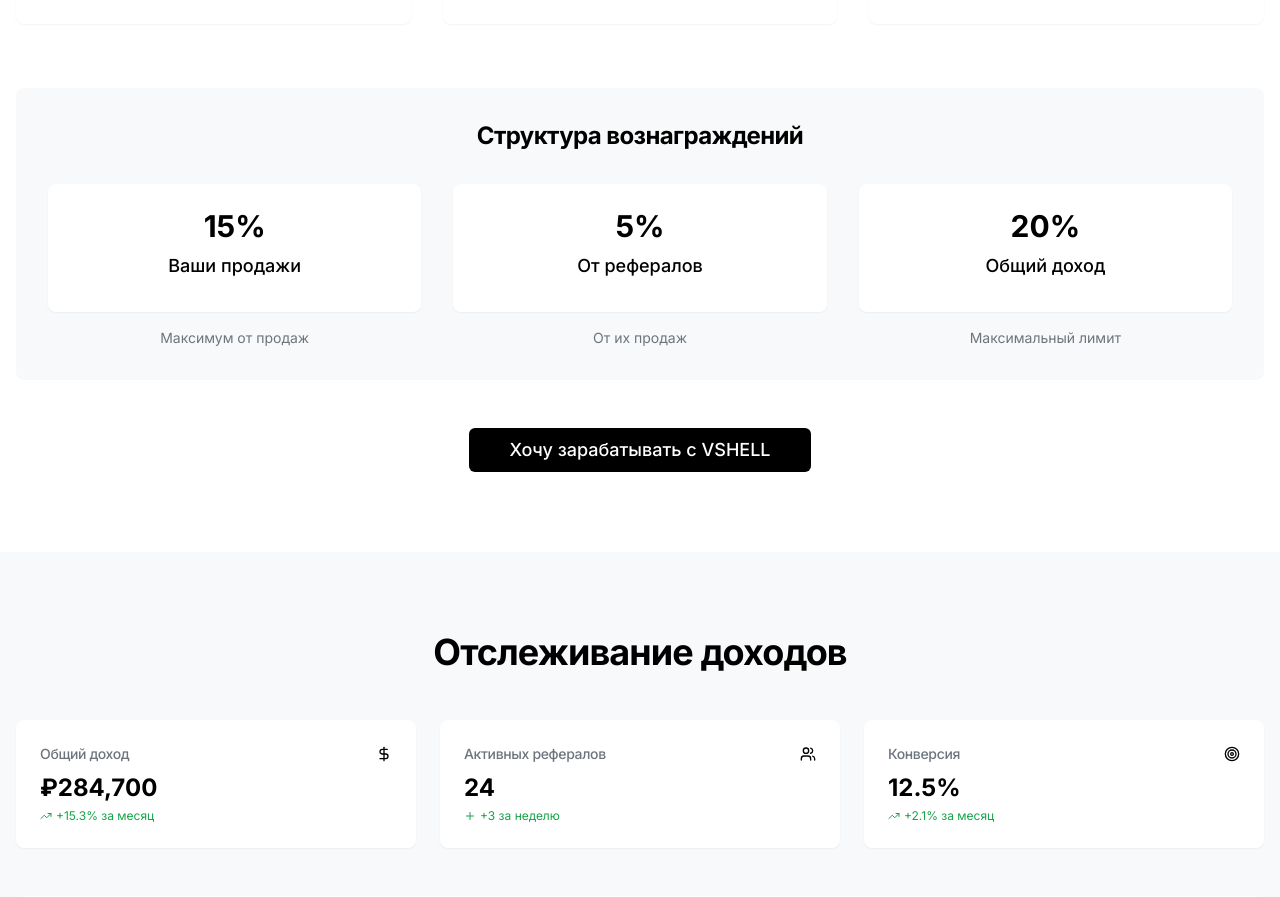
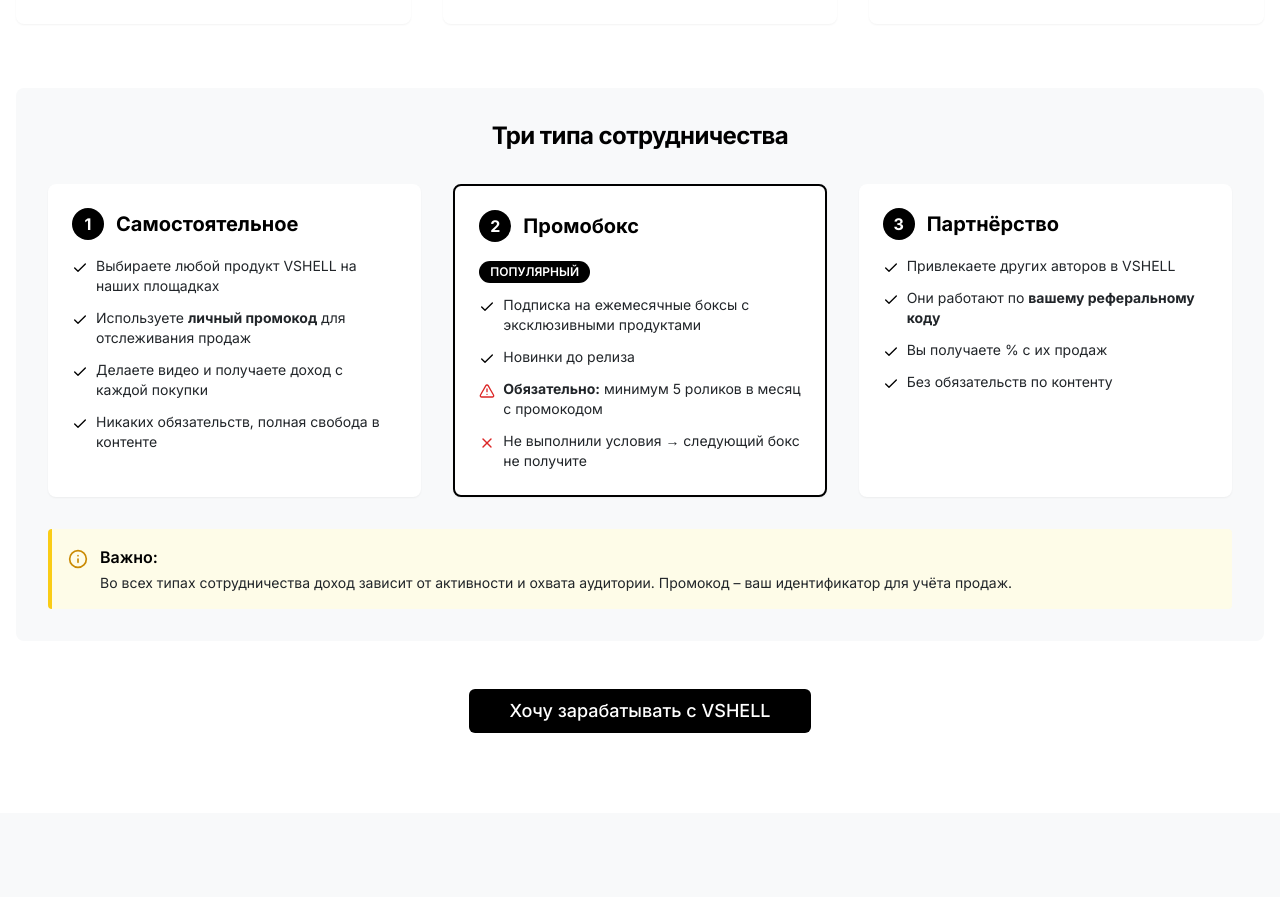
Before and after one commit to pr-poehali-dev/cosmetics-referral-site, a React (Vite) app: page / in a window 1280 px wide. Shown: the part 1645-2542 px from the top of the page. Built offline with nearby package versions, Linux system fonts and the light colour scheme.

Commit message:
Партнерская программа VSHELL: три формата

```diff
--- a/src/pages/Index.tsx
+++ b/src/pages/Index.tsx
@@ -124,25 +124,110 @@ const Index = () => {
             </Card>
           </div>
 
-          {/* Multi-level Structure */}
+          {/* Collaboration Types */}
           <div className="bg-vshell-gray rounded-lg p-8">
             <h3 className="text-2xl font-bold text-black mb-8 text-center tracking-tight">
-              Структура вознаграждений
+              Три типа сотрудничества
             </h3>
+
             <div className="grid md:grid-cols-3 gap-8">
-              {[
-                { level: 'Ваши продажи', percent: '15%', desc: 'Максимум от продаж' },
-                { level: 'От рефералов', percent: '5%', desc: 'От их продаж' },
-                { level: 'Общий доход', percent: '20%', desc: 'Максимальный лимит' }
-              ].map((item, index) => (
-                <div key={index} className="text-center">
-                  <div className="bg-white rounded-lg p-6 shadow-sm mb-4">
-                    <div className="text-3xl font-bold text-black mb-2">{item.percent}</div>
-                    <div className="text-lg text-black font-medium mb-2">{item.level}</div>
+              {/* Самостоятельное */}
+              <div className="bg-white rounded-lg p-6 shadow-sm">
+                <div className="flex items-center mb-4">
+                  <div className="w-8 h-8 bg-black text-white rounded-full flex items-center justify-center font-bold mr-3">
+                    1
                   </div>
-                  <p className="text-sm text-vshell-accent">{item.desc}</p>
+                  <h4 className="text-xl font-bold text-black">Самостоятельное</h4>
                 </div>
-              ))}
+                <ul className="space-y-3 text-vshell-text">
+                  <li className="flex items-start">
+                    <Icon name="Check" size={16} className="text-black mr-2 mt-1 flex-shrink-0" />
+                    <span className="text-sm">Выбираете любой продукт VSHELL на наших площадках</span>
+                  </li>
+                  <li className="flex items-start">
+                    <Icon name="Check" size={16} className="text-black mr-2 mt-1 flex-shrink-0" />
+                    <span className="text-sm">Используете <strong>личный промокод</strong> для отслеживания продаж</span>
+                  </li>
+                  <li className="flex items-start">
+                    <Icon name="Check" size={16} className="text-black mr-2 mt-1 flex-shrink-0" />
+                    <span className="text-sm">Делаете видео и получаете доход с каждой покупки</span>
+                  </li>
+                  <li className="flex items-start">
+                    <Icon name="Check" size={16} className="text-black mr-2 mt-1 flex-shrink-0" />
+                    <span className="text-sm">Никаких обязательств, полная свобода в контенте</span>
+                  </li>
+                </ul>
+              </div>
+
+              {/* Промобокс */}
+              <div className="bg-white rounded-lg p-6 shadow-sm border-2 border-black">
+                <div className="flex items-center mb-4">
+                  <div className="w-8 h-8 bg-black text-white rounded-full flex items-center justify-center font-bold mr-3">
+                    2
+                  </div>
+                  <h4 className="text-xl font-bold text-black">Промобокс</h4>
+                </div>
+                <Badge className="mb-3 bg-black text-white">ПОПУЛЯРНЫЙ</Badge>
+                <ul className="space-y-3 text-vshell-text">
+                  <li className="flex items-start">
+                    <Icon name="Check" size={16} className="text-black mr-2 mt-1 flex-shrink-0" />
+                    <span className="text-sm">Подписка на ежемесячные боксы с эксклюзивными продуктами</span>
+                  </li>
+                  <li className="flex items-start">
+                    <Icon name="Check" size={16} className="text-black mr-2 mt-1 flex-shrink-0" />
+                    <span className="text-sm">Новинки до релиза</span>
+                  </li>
+                  <li className="flex items-start">
+                    <Icon name="AlertTriangle" size={16} className="text-red-600 mr-2 mt-1 flex-shrink-0" />
+                    <span className="text-sm"><strong>Обязательно:</strong> минимум 5 роликов в месяц с промокодом</span>
+                  </li>
+                  <li className="flex items-start">
+                    <Icon name="X" size={16} className="text-red-600 mr-2 mt-1 flex-shrink-0" />
+                    <span className="text-sm">Не выполнили условия → следующий бокс не получите</span>
+                  </li>
+                </ul>
+              </div>
+
+              {/* Партнёрство */}
+              <div className="bg-white rounded-lg p-6 shadow-sm">
+                <div className="flex items-center mb-4">
+                  <div className="w-8 h-8 bg-black text-white rounded-full flex items-center justify-center font-bold mr-3">
+                    3
+                  </div>
+                  <h4 className="text-xl font-bold text-black">Партнёрство</h4>
+                </div>
+                <ul className="space-y-3 text-vshell-text">
+                  <li className="flex items-start">
+                    <Icon name="Check" size={16} className="text-black mr-2 mt-1 flex-shrink-0" />
+                    <span className="text-sm">Привлекаете других авторов в VSHELL</span>
+                  </li>
+                  <li className="flex items-start">
+                    <Icon name="Check" size={16} className="text-black mr-2 mt-1 flex-shrink-0" />
+                    <span className="text-sm">Они работают по <strong>вашему реферальному коду</strong></span>
+                  </li>
+                  <li className="flex items-start">
+                    <Icon name="Check" size={16} className="text-black mr-2 mt-1 flex-shrink-0" />
+                    <span className="text-sm">Вы получаете % с их продаж</span>
+                  </li>
+                  <li className="flex items-start">
+                    <Icon name="Check" size={16} className="text-black mr-2 mt-1 flex-shrink-0" />
+                    <span className="text-sm">Без обязательств по контенту</span>
+                  </li>
+                </ul>
+              </div>
+            </div>
+
+            <div className="mt-8 p-4 bg-yellow-50 border-l-4 border-yellow-400 rounded">
+              <div className="flex items-start">
+                <Icon name="Info" size={20} className="text-yellow-600 mr-3 mt-1 flex-shrink-0" />
+                <div>
+                  <p className="font-semibold text-black mb-1">Важно:</p>
+                  <p className="text-vshell-text text-sm">
+                    Во всех типах сотрудничества доход зависит от активности и охвата аудитории.
+                    Промокод – ваш идентификатор для учёта продаж.
+                  </p>
+                </div>
+              </div>
             </div>
           </div>
 
```
